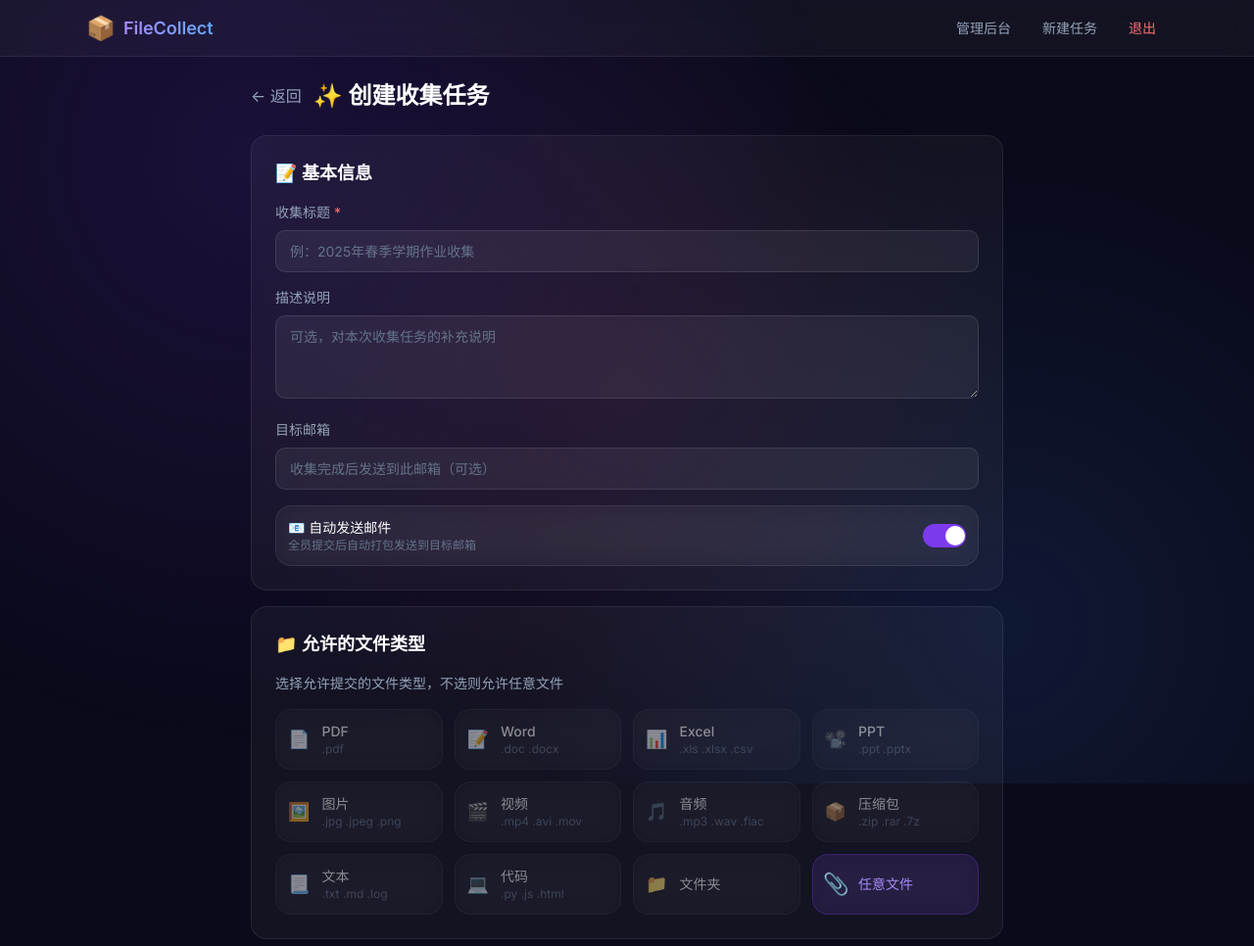
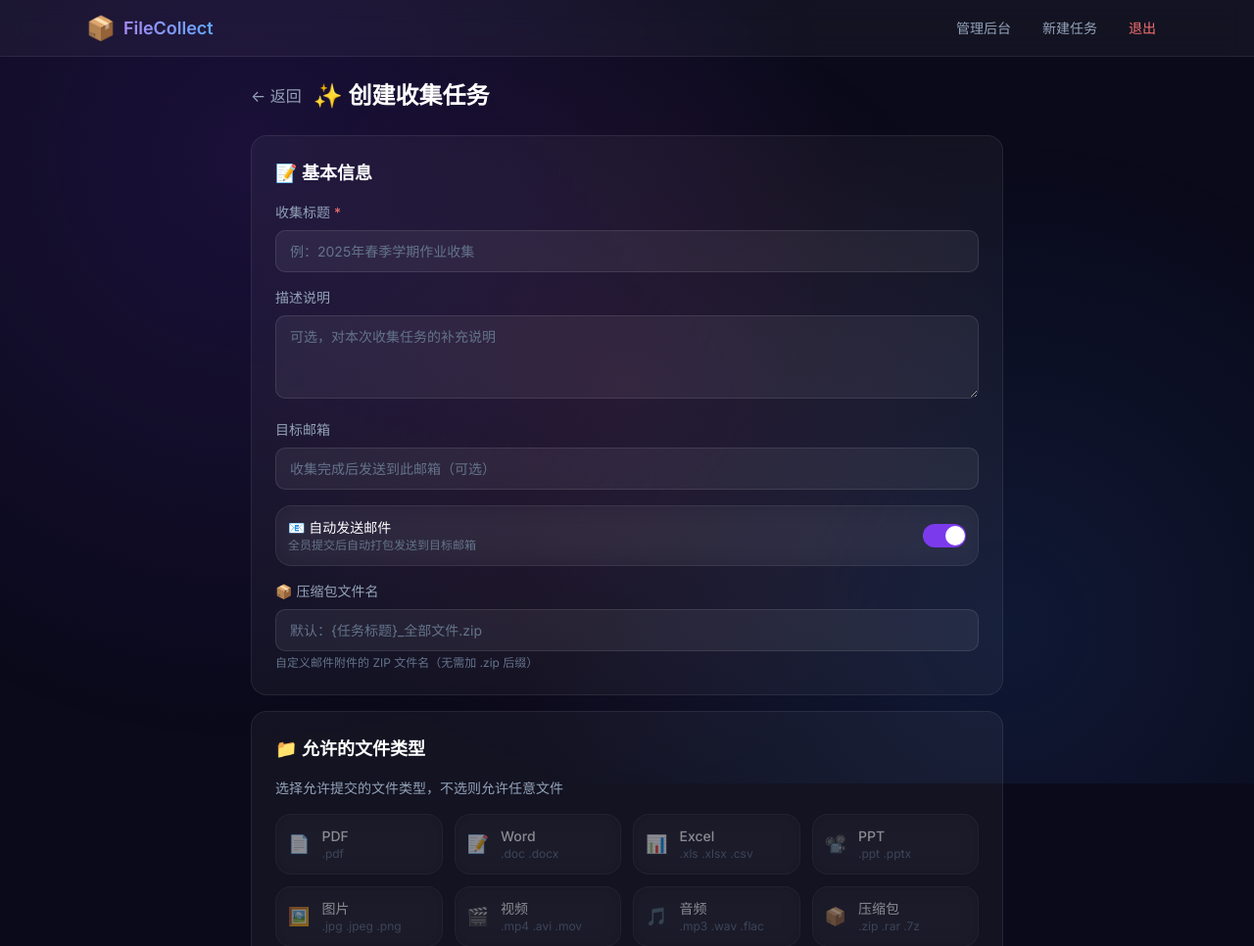
Before and after one commit to 2060515070-afk/file-collect, a Flask app: page /admin/create in a window 1280 px wide. Shown: the top 966 px of the page at 98% size. Run offline with Flask 3, Linux system fonts and the light colour scheme; the visitor is signed in with stand-in values (Sample User, id 1); some libraries are stand-ins or nearby versions.

Commit message:
feat: 支持自定义邮件压缩包文件名

```diff
--- a/app.py
+++ b/app.py
@@ -145,6 +145,7 @@ def get_collection(collection_id):
                     'emailed': row.get('emailed', False),
                     'emailed_at': row.get('emailed_at'),
                     'auto_email': row.get('auto_email', False),
+                    'zip_name': row.get('zip_name', ''),
                 }
         except Exception as e:
             print(f'[get_collection] Supabase error: {e}')
@@ -295,7 +296,7 @@ def check_and_auto_email(collection_id):
         f"📦 文件收集完成 - {collection['title']}",
         html_body,
         zip_path,
-        f"{collection['title']}_全部文件.zip"
+        collection.get('zip_name') or f"{collection['title']}_全部文件" + '.zip'
     )
 
     if success:
@@ -453,6 +454,7 @@ def admin_create():
         max_files = int(request.form.get('max_files', 10))
         max_size_mb = int(request.form.get('max_size_mb', 50))
         auto_email = bool(request.form.get('auto_email'))
+        zip_name = request.form.get('zip_name', '').strip()
 
         if not title:
             flash('请输入收集标题', 'error')
@@ -489,6 +491,7 @@ def admin_create():
             'emailed': False,
             'emailed_at': None,
             'auto_email': auto_email,
+            'zip_name': zip_name,
         }
 
         data = load_data()
@@ -625,7 +628,7 @@ def api_send_email(collection_id):
         f"📦 文件收集 - {collection['title']}",
         html_body,
         zip_path,
-        f"{collection['title']}_全部文件.zip"
+        collection.get('zip_name') or f"{collection['title']}_全部文件" + '.zip'
     )
 
     if os.path.exists(zip_path):
@@ -650,7 +653,7 @@ def api_download_zip(collection_id):
         zip_data,
         mimetype='application/zip',
         as_attachment=True,
-        download_name=f"{collection['title']}_全部文件.zip"
+        download_name=collection.get('zip_name') or f"{collection['title']}_全部文件" + '.zip'
     )
 
 
--- a/supabase_client.py
+++ b/supabase_client.py
@@ -67,6 +67,7 @@ def get_all_collections():
             'emailed': row.get('emailed', False),
             'emailed_at': row.get('emailed_at'),
             'auto_email': row.get('auto_email', False),
+            'zip_name': row.get('zip_name', ''),
         }
     return collections
 
@@ -86,6 +87,7 @@ def save_collection(collection):
         'emailed': collection.get('emailed', False),
         'emailed_at': collection.get('emailed_at'),
         'auto_email': collection.get('auto_email', False),
+        'zip_name': collection.get('zip_name', ''),
     }
     # 先尝试 insert，如果冲突则 update
     result = _request('POST', TABLE_NAME, row)
--- a/templates/admin_create.html
+++ b/templates/admin_create.html
@@ -59,6 +59,13 @@
                                 after:bg-white after:rounded-full after:h-5 after:w-5 after:transition-all
                                 peer-checked:after:translate-x-full"></div>
                 </label>
+            </div>
+
+            <div class="mt-4">
+                <label class="block text-sm text-slate-400 mb-2">📦 压缩包文件名</label>
+                <input type="text" name="zip_name" class="input-field"
+                       placeholder="默认：{任务标题}_全部文件.zip">
+                <p class="text-xs text-slate-500 mt-1">自定义邮件附件的 ZIP 文件名（无需加 .zip 后缀）</p>
             </div>
         </div>
 
```
